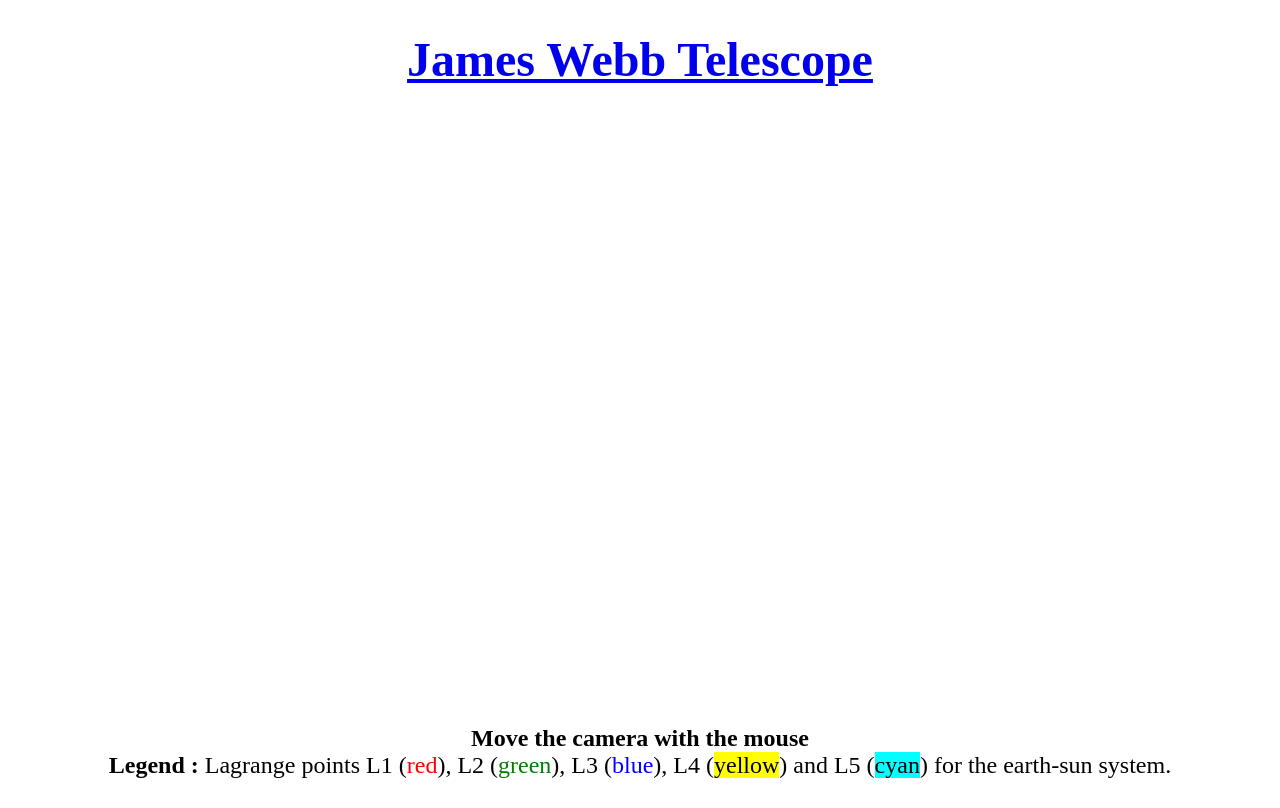
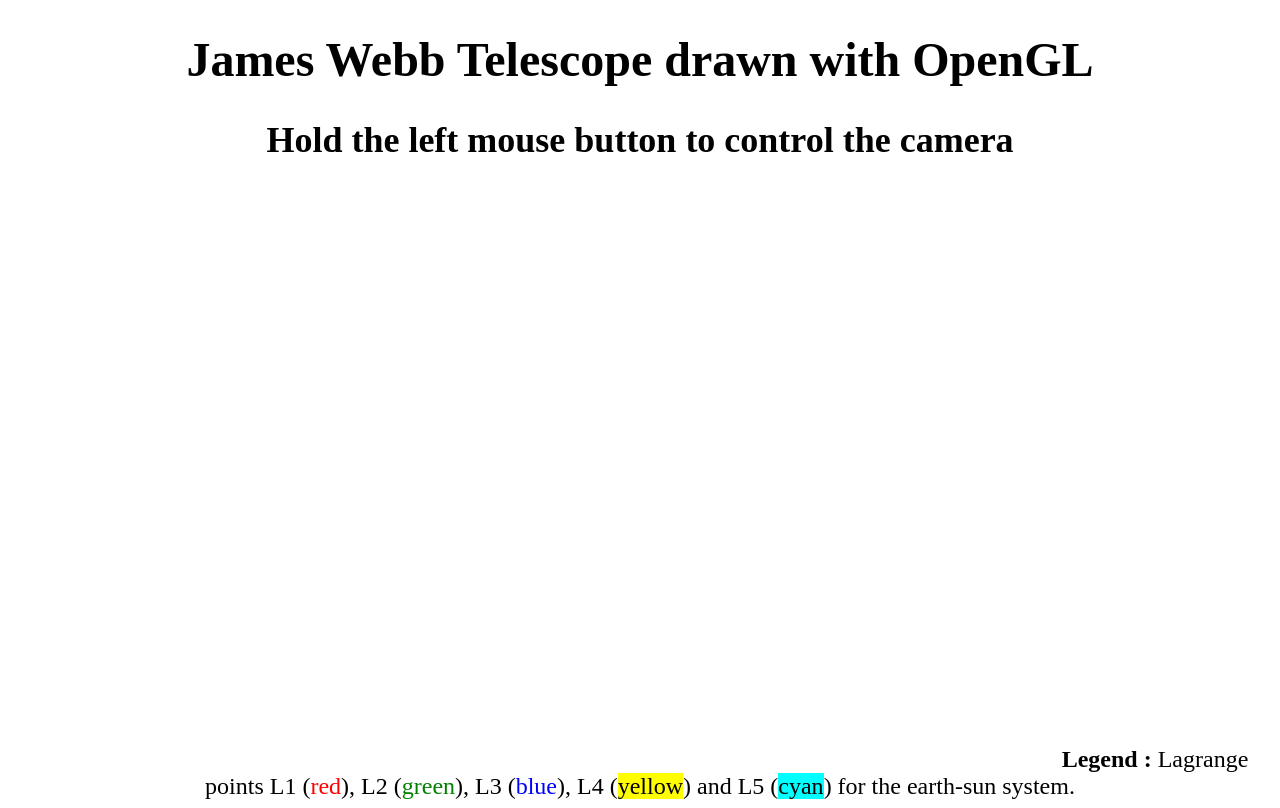
Before and after one commit to LudovicAL/JamesWebbTelescope, a plain HTML site: page index.html in a window 1280 px wide. Drawn offline with Linux system fonts and the light colour scheme; a script that the page names is missing.

Commit message:
Update index.html

```diff
--- a/index.html
+++ b/index.html
@@ -22,10 +22,8 @@
 </head>
 
 <body onload="init()">
-    <h1><a href="https://ludovical.github.io/JamesWebbTelescope/">James Webb Telescope</a></h1>
+    <h1>James Webb Telescope drawn with OpenGL</h1>
+    <h2>Hold the left mouse button to control the camera</h2>
 <canvas id="canvas" width="1024" height="576"></canvas>
-<p>
-    <b>Move the camera with the mouse</b></br>
-    <b>Legend :</b> Lagrange points L1 (<span style="color:Red">red</span>), L2 (<span style="color:Green">green</span>), L3 (<span style="color:blue">blue</span>), L4 (<span style="background-color:yellow">yellow</span>) and L5 (<span style="background-color:cyan">cyan</span>) for the earth-sun system.
-</p>
+<b>Legend :</b> Lagrange points L1 (<span style="color:Red">red</span>), L2 (<span style="color:Green">green</span>), L3 (<span style="color:blue">blue</span>), L4 (<span style="background-color:yellow">yellow</span>) and L5 (<span style="background-color:cyan">cyan</span>) for the earth-sun system.
 </body>
```
